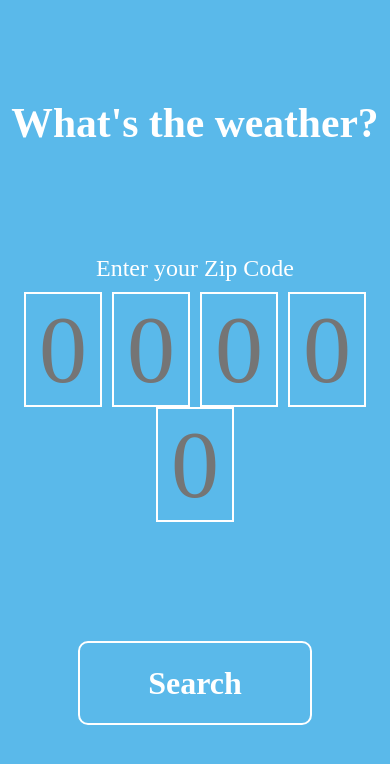
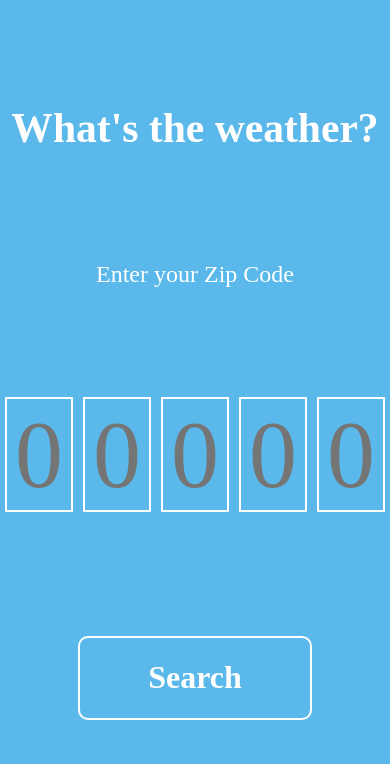
Before and after one commit to macolby14/weather-app, a React (Create React App) app: page / in a window 390 px wide. Shown: the top 764 px of the page. Built offline with nearby package versions, Linux system fonts and the light colour scheme; a web font is replaced by a local one.

Commit message:
adjust font and image sizing for mobile

```diff
--- a/src/components/CurrentWeather/CurrentWeather.jsx
+++ b/src/components/CurrentWeather/CurrentWeather.jsx
@@ -3,7 +3,7 @@ import React from "react";
 import classes from "./CurrentWeather.module.css";
 import WeatherBlock from "../WeatherBlock/WeatherBlock";
 
-const CurrentWeather = props => {
+const CurrentWeather = (props) => {
   return (
     <div className={classes.CurrentWeather}>
       <WeatherBlock
--- a/src/components/WeatherBlock/WeatherBlock.jsx
+++ b/src/components/WeatherBlock/WeatherBlock.jsx
@@ -2,7 +2,7 @@ import React from "react";
 
 import classes from "./WeatherBlock.module.css";
 
-const WeatherBlock = props => {
+const WeatherBlock = (props) => {
   const additionalClassesStr = props.additionalClasses.reduce(
     (outputStr, currentVal) => {
       outputStr += classes[currentVal] + " ";
--- a/src/components/WeatherBlock/WeatherBlock.module.css
+++ b/src/components/WeatherBlock/WeatherBlock.module.css
@@ -21,6 +21,8 @@ p strong {
 
 img {
   margin: 0 auto;
+  height: 25%;
+  width: 25%;
 }
 
 .col-1 {
@@ -62,11 +64,11 @@ img {
 
 @media (orientation: landscape) {
   .WeatherBlock {
-    font-size: 0.5em;
+    font-size: 0.6em;
   }
   .WeatherBlock img {
-    height: 50%;
-    width: auto;
+    height: 20%;
+    width: 20%;
   }
 }
 
--- a/src/components/ZipCode/ZipCode.jsx
+++ b/src/components/ZipCode/ZipCode.jsx
@@ -20,10 +20,10 @@ const ZipCode = (props) => {
   });
 
   return (
-    <div className={classes.ZipCode}>
+    <React.Fragment>
       <div className={classes.EnterText}>Enter your Zip Code</div>
-      {digits}
-    </div>
+      <div className={classes.ZipCode}>{digits}</div>
+    </React.Fragment>
   );
 };
 
--- a/src/components/ZipCode/ZipCode.module.css
+++ b/src/components/ZipCode/ZipCode.module.css
@@ -1,13 +1,12 @@
 .ZipCode {
   display: flex;
   flex-direction: row;
-  flex-wrap: wrap;
   justify-content: center;
 }
 
 .EnterText {
   font-size: 1.5rem;
   width: 100%;
-  padding: 10px 0;
+  padding: 5px 0;
   box-sizing: border-box;
 }
```
